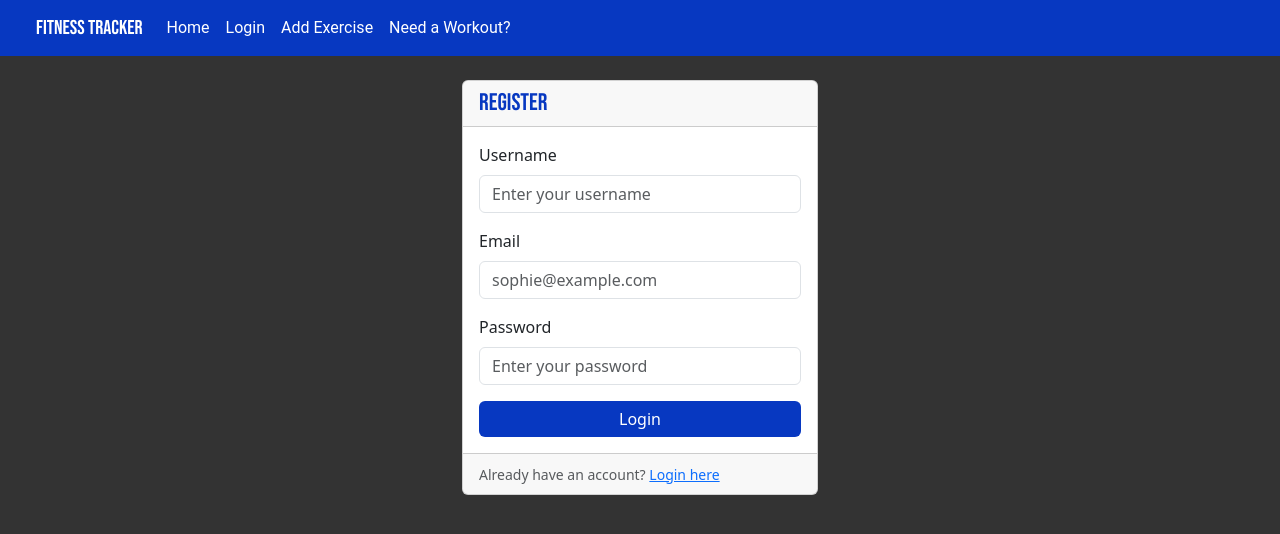
After one commit to LorenzoPeve/fitness_tracker, a Django app: template fitness_tracker/app/templates/app/register.html in a window 1280 px wide. The commit adds this page. Shown: the top 534 px of the page. Run offline with Django 5.2, Linux system fonts and the light colour scheme; the template is opened without the code that fills it, so the values that code supplies are empty; some libraries are stand-ins or nearby versions.

Commit message:
added JS for email validation

```diff
--- a/fitness_tracker/app/templates/app/base.html
+++ b/fitness_tracker/app/templates/app/base.html
@@ -58,5 +58,8 @@
 
     <script src="https://cdn.jsdelivr.net/npm/@popperjs/core@2.11.8/dist/umd/popper.min.js" integrity="sha384-I7E8VVD/ismYTF4hNIPjVp/Zjvgyol6VFvRkX/vR+Vc4jQkC+hVqc2pM8ODewa9r" crossorigin="anonymous"></script>
     <script src="https://cdn.jsdelivr.net/npm/bootstrap@5.3.2/dist/js/bootstrap.min.js" integrity="sha384-BBtl+eGJRgqQAUMxJ7pMwbEyER4l1g+O15P+16Ep7Q9Q+zqX6gSbd85u4mG4QzX+" crossorigin="anonymous"></script>
+    {% block js_scripts %}
+    {% endblock %}
+
 </body>
 </html>
--- /dev/null
+++ b/fitness_tracker/app/templates/app/register.html
@@ -0,0 +1,64 @@
+{% extends "./base.html" %}
+
+{% block head %}
+<style>
+    .card-header {
+        color: #0738C1;
+        font-family: 'Bebas Neue', sans-serif;
+    }
+
+</style>
+{% endblock %}
+
+{% block content %}
+<div class="container mt-4">
+    <div class="row justify-content-center">
+        <div class="col-md-4">
+            <div class="card">
+                <div class="card-header">
+                    <h4 class="mb-0">Register</h4>
+                </div>
+                <div class="card-body">
+                    <form action="{% url 'register' %}" method="post">
+                        {% csrf_token %}
+                        <div class="mb-3">
+                            <label for="username">Username</label>
+                            <input type="text" class="form-control" name="username" placeholder="Enter your username" required>
+                        </div>
+                        <div class="mb-3">
+                            <label for="email">Email</label>
+                            <input type="email" id="email" class="form-control" name="email" placeholder="sophie@example.com" required>
+                            <div id="emailHelp" class="form-text"></div>
+                        </div>
+                        <div class="mb-3">
+                            <label for="password">Password</label>
+                            <input type="password" class="form-control" name="password" placeholder="Enter your password" required>
+                        </div>
+                        <button type="submit" class="btn btn-primary btn-block" style="background-color: #0738C1; border: none;">Login</button>
+                    </form>
+                </div>
+                <div class="card-footer text-muted">
+                    <small class="text-muted">Already have an account? <a href="{% url 'login_view' %}" class="card-link">Login here</a></small>
+                </div>
+            </div>
+        </div>
+    </div>
+</div>
+{% endblock %}
+
+{% block js_scripts %}
+<script src="https://code.jquery.com/jquery-3.5.1.min.js"></script>
+<script>
+    $(document).ready(function () {
+        $('#email').on('focusout', function () {
+            var email = $('#email').val();
+            var emailRegex = /^[a-zA-Z0-9._-]+@[a-zA-Z0-9.-]+\.[a-zA-Z]{2,4}$/;
+            if (emailRegex.test(email)) {
+                $('#emailHelp').text('Valid email address').css('color', 'green');
+            } else {
+                $('#emailHelp').text('Invalid email address').css('color', 'red');
+            }
+        });
+    });
+</script>
+{% endblock %}
```
